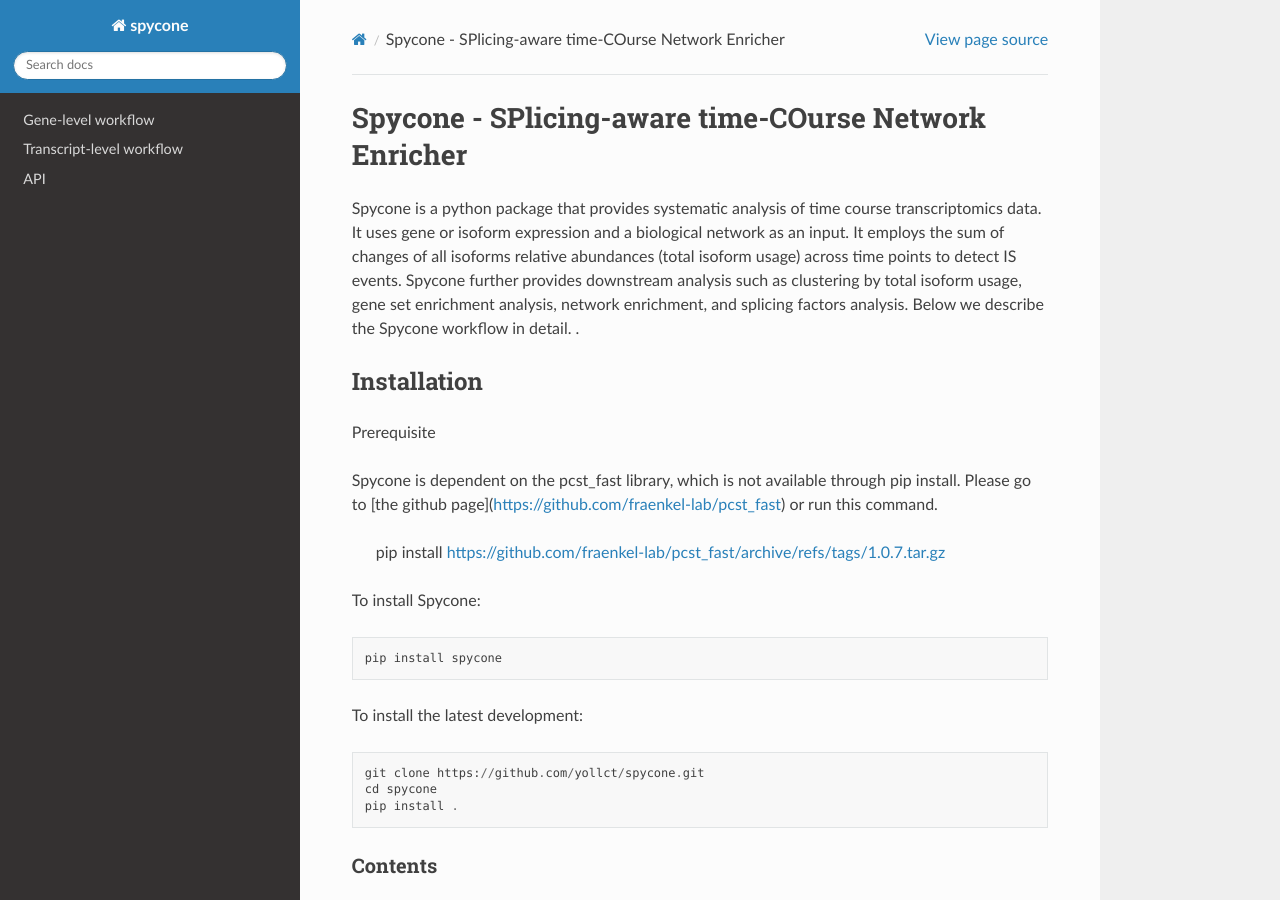
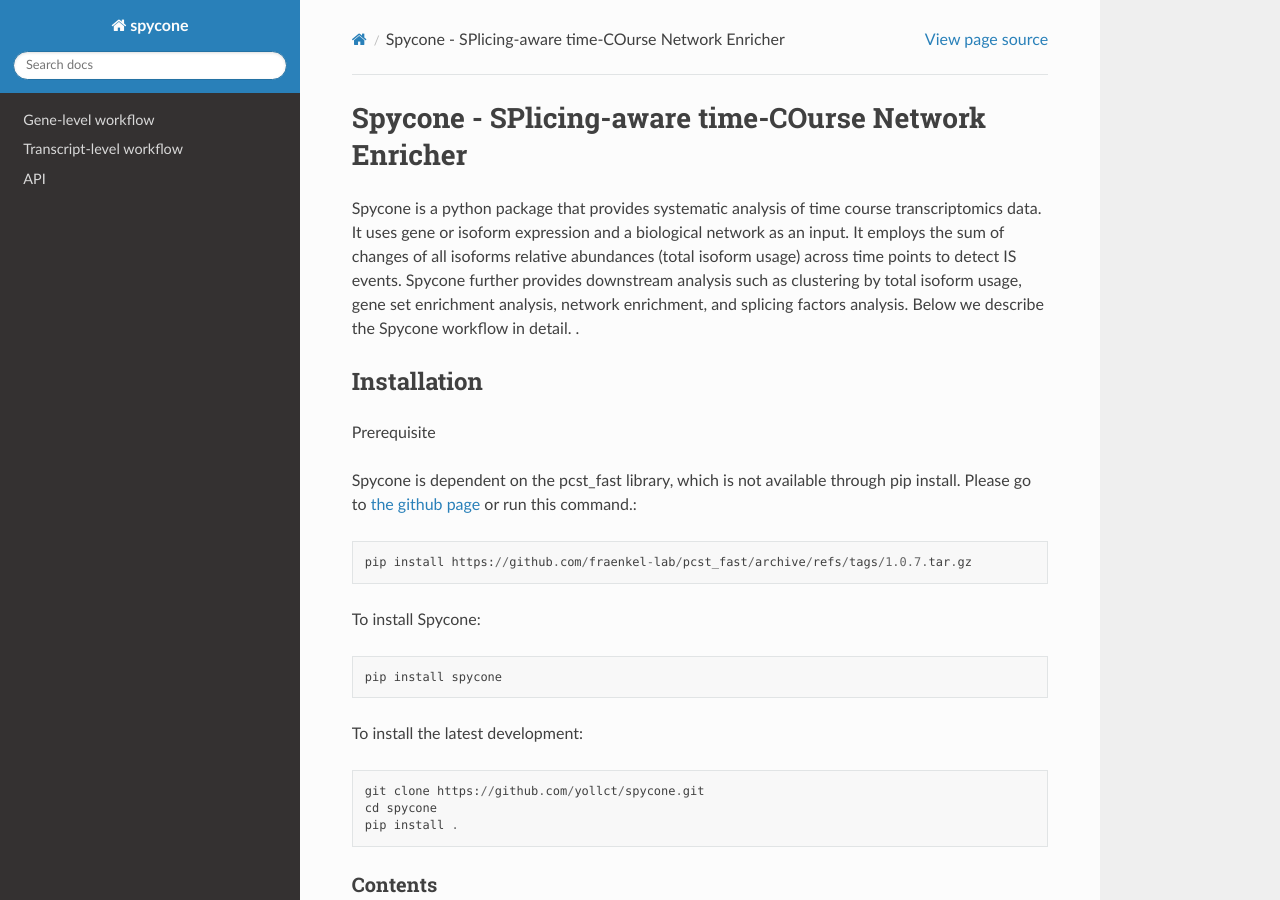
Before and after one commit to yollct/spycone, a Sphinx documentation site: the page built from docs/source/index.rst, in a window 1280 px wide and 900 px high. Built offline with Sphinx 7.4.7 and the Read the Docs theme 2.0.0, drawn with Linux system fonts in a browser that asks for light colours.

Commit message:
link in rst

```diff
--- a/docs/source/index.rst
+++ b/docs/source/index.rst
@@ -16,8 +16,7 @@ Installation
 
 Prerequisite
 
-Spycone is dependent on the pcst_fast library, which is not available through pip install. Please go to [the github page](https://github.com/fraenkel-lab/pcst_fast) or run this command.
-
+Spycone is dependent on the pcst_fast library, which is not available through pip install. Please go to `the github page <https://github.com/fraenkel-lab/pcst_fast>`_ or run this command.::
 
    pip install https://github.com/fraenkel-lab/pcst_fast/archive/refs/tags/1.0.7.tar.gz
 
```
